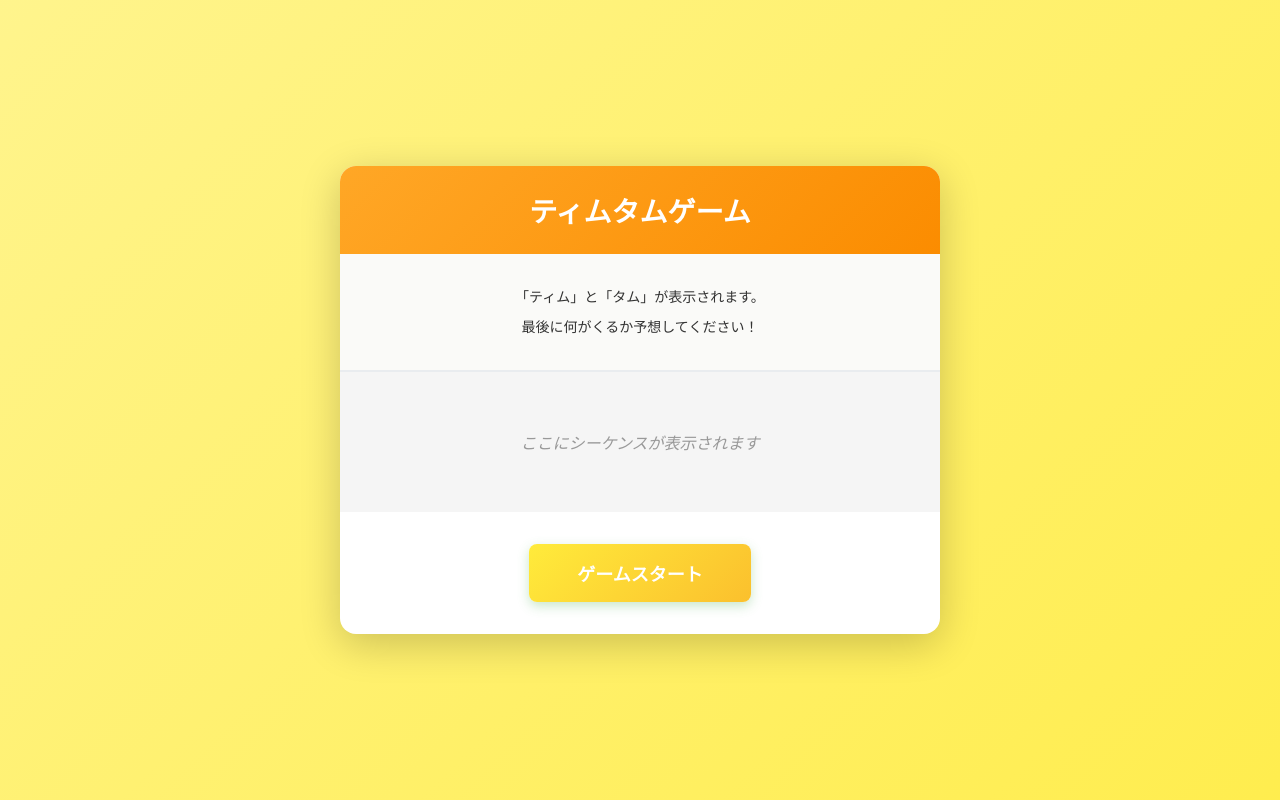
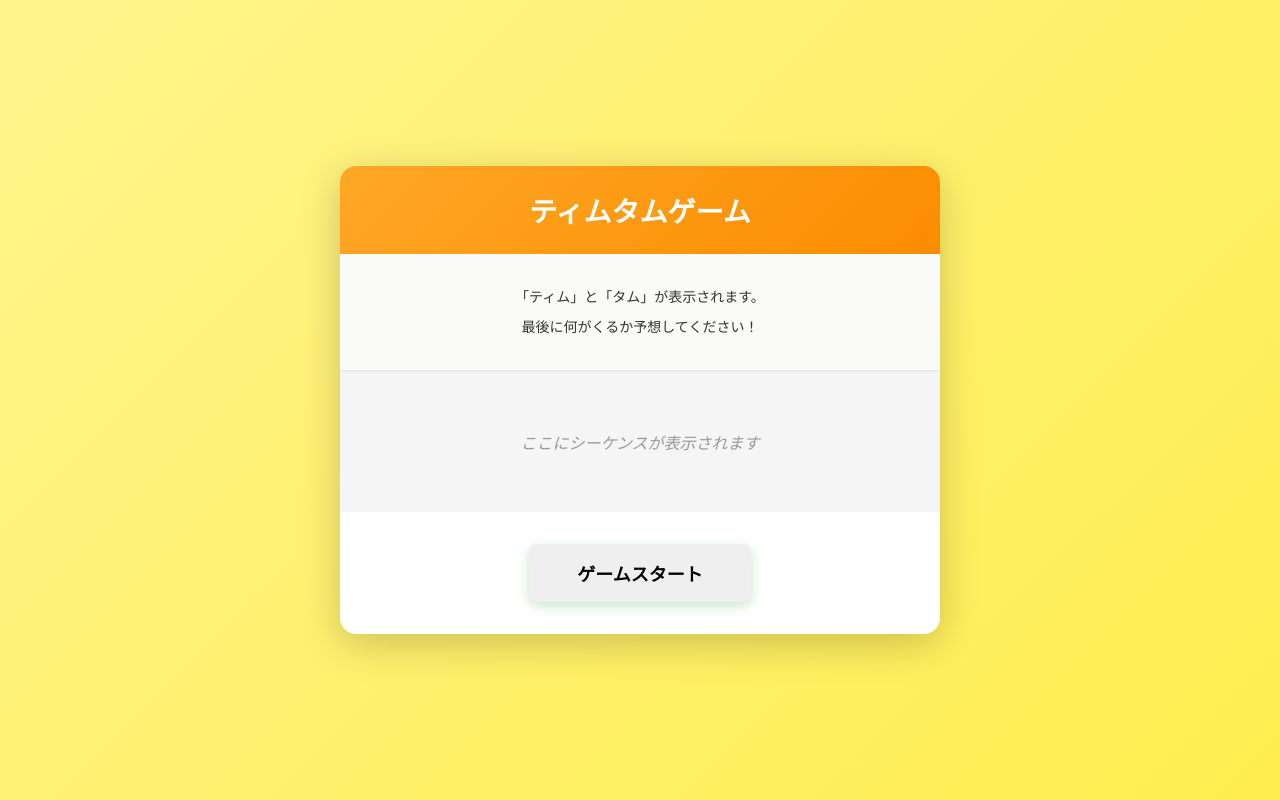
Before and after one commit to hirobekeita/Tim-Tam-Game, a React (Vite) app: page / in a window 1280 px wide. Built offline with nearby package versions, Linux system fonts and the light colour scheme.

Commit message:
Change start button background color

```diff
--- a/src/App.css
+++ b/src/App.css
@@ -81,7 +81,7 @@
 }
 
 .start-button {
-  background: linear-gradient(135deg, #FFEB3B 0%, #FBC02D 100%);
+  background: #D0F0C0
   color: white;
   border: none;
   padding: 16px 48px;
```
